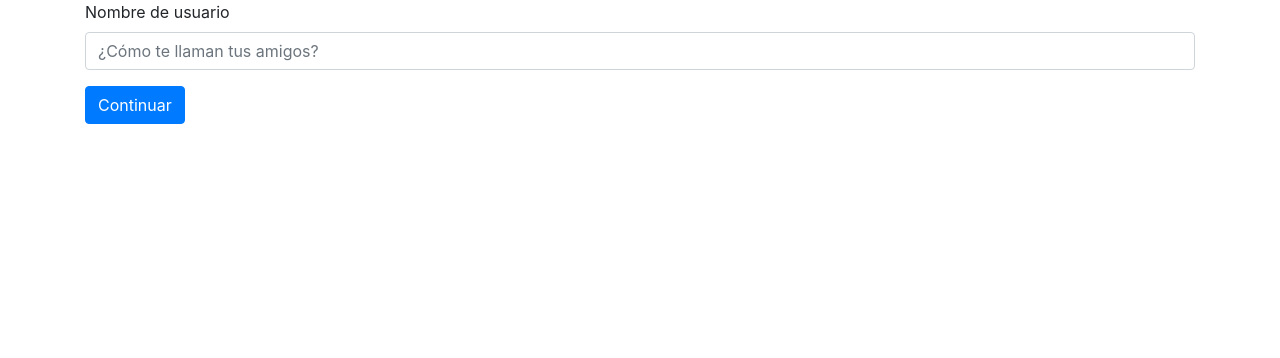
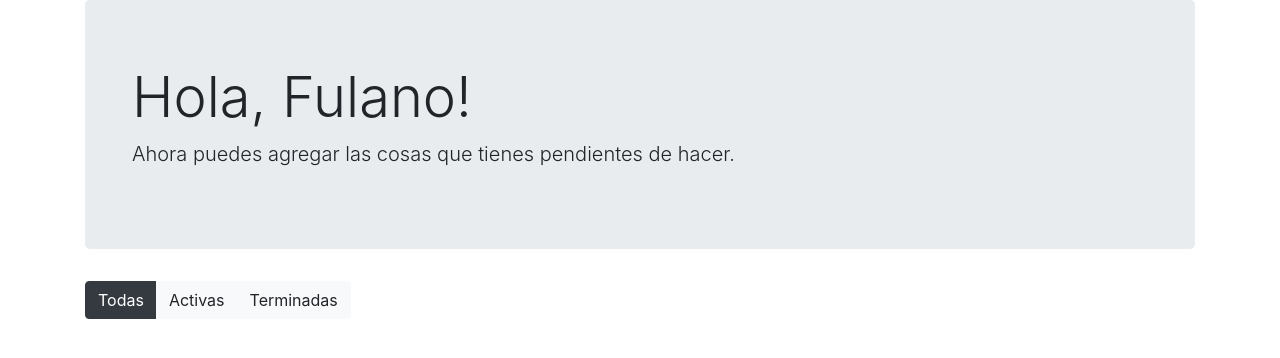
Before and after one commit to devrasec/react-workshop-lhd, a React (Create React App) app: page / in a window 1280 px wide. Shown: the top 358 px of the page. Built offline with nearby package versions, Linux system fonts and the light colour scheme.

Commit message:
Prepare demo with boilerplate

```diff
--- a/src/App.js
+++ b/src/App.js
@@ -1,7 +1,4 @@
 import React, { PureComponent } from 'react';
-import UsernameForm from './components/UsernameForm';
-import Check from './components/Check';
-import AddTodoForm from './components/AddTodoForm';
 
 const userNameKey = 'todo-username';
 const TODO_ALL = 'TODO_ALL';
@@ -15,74 +12,66 @@ class App extends PureComponent {
     nowShowing: TODO_ALL
   };
 
-  componentDidMount() {
-    if (sessionStorage.getItem(userNameKey) !== null) {
-      this.setState({ username: sessionStorage.getItem(userNameKey) });
+  /*
+    Persist todos on SessionStorage.
+  */
+  // componentDidMount() {
+  //   if (sessionStorage.getItem(userNameKey) !== null) {
+  //     this.setState({ username: sessionStorage.getItem(userNameKey) });
+  //   }
+  // }
+
+  // componentDidUpdate(prevProps, prevState) {
+  //   const persistedUsername = sessionStorage.getItem(userNameKey);
+  //   const { username } = this.state;
+
+  //   if (
+  //     (persistedUsername === null && username) ||
+  //     prevState.username !== username
+  //   ) {
+  //     sessionStorage.setItem(userNameKey, username);
+  //   }
+  // }
+
+  /*
+  onUsernameAdd = username => {};
+  */
+
+  /*
+  {
+    title: string,
+    completed: boolean,
+    username: string,
   }
-  }
+  addTodo = todoTitle => {};
+  */
 
-  componentDidUpdate(prevProps, prevState) {
-    const persistedUsername = sessionStorage.getItem(userNameKey);
-    const { username } = this.state;
+  /*
+  // Return todos filtered by nowShowing state.
+  getTodos = () => {};
+  */
 
-    if (
-      (persistedUsername === null && username) ||
-      prevState.username !== username
-    ) {
-      sessionStorage.setItem(userNameKey, username);
-    }
-  }
-
-  onUsernameAdd = username => {
-    this.setState({ username, userNameAdded: true });
-  };
-
-  addToDo = todoTitle => {
-    const todo = {
-      title: todoTitle,
-      completed: false,
-      username: this.state.username
-    };
-
-    this.setState(prevState => ({ todos: [...prevState.todos, todo] }));
-  };
-
-  getToDos = () => {
-    const { nowShowing, todos } = this.state;
-
-    switch (nowShowing) {
-      case TODO_ACTIVE:
-        return todos.filter(todo => !todo.completed);
-      case TODO_DONE:
-        return todos.filter(todo => todo.completed);
-      default:
-        return todos;
-    }
-  };
-
-  changeToDoFilter = filterBy => {
-    this.setState({ nowShowing: filterBy });
-  };
+  /*
+  changeTodoFilter = filterBy => {};
+  */
 
   render() {
-    const { username, nowShowing } = this.state;
+    const { nowShowing } = this.state;
 
     return (
       <div className="app container">
-        {!username && <UsernameForm onSubmit={this.onUsernameAdd} />}
+        {/* Render the component to add the username */}
 
-        {username && (
-          <>
         <div class="jumbotron">
           <div class="container">
-                <h1 class="display-4">Hola, {username}!</h1>
+            <h1 class="display-4">Hola, Fulano!</h1>
             <p class="lead">
               Ahora puedes agregar las cosas que tienes pendientes de hacer.
             </p>
           </div>
         </div>
 
-            <AddTodoForm onAdd={this.addToDo} />
+        {/* Render the component to add the todo */}
 
         <div className="btn-toolbar mb-3">
           <div className="btn-group">
@@ -91,7 +80,6 @@ class App extends PureComponent {
               className={`btn ${
                 nowShowing === TODO_ALL ? 'btn-dark' : 'btn-light'
               }`}
-                  onClick={() => this.changeToDoFilter(TODO_ALL)}
             >
               Todas
             </button>
@@ -101,7 +89,6 @@ class App extends PureComponent {
               className={`btn ${
                 nowShowing === TODO_ACTIVE ? 'btn-dark' : 'btn-light'
               }`}
-                  onClick={() => this.changeToDoFilter(TODO_ACTIVE)}
             >
               Activas
             </button>
@@ -111,47 +98,13 @@ class App extends PureComponent {
               className={`btn ${
                 nowShowing === TODO_DONE ? 'btn-dark' : 'btn-light'
               }`}
-                  onClick={() => this.changeToDoFilter(TODO_DONE)}
             >
               Terminadas
             </button>
           </div>
         </div>
 
-            <div>
-              {this.getToDos().map((todo, index) => (
-                <div
-                  key={index}
-                  className="card mb-3 shadow-sm rounded border-light"
-                >
-                  <div className="card-body">
-                    <div className="row align-items-center">
-                      <div className="col-2 col-sm-1">
-                        <Check />
-                      </div>
-                      <div className="col-8 col-sm">{todo.title}</div>
-                      <div className="col-2 col-sm-1">
-                        <button
-                          type="button"
-                          className="close"
-                          aria-label="Eliminar"
-                        >
-                          <span aria-hidden="true">&times;</span>
-                        </button>
-                      </div>
-                    </div>
-                  </div>
-
-                  <div className="card-footer">
-                    <small className="text-muted">
-                      Creado por {todo.username}
-                    </small>
-                  </div>
-                </div>
-              ))}
-            </div>
-          </>
-        )}
+        {/* render todos */}
       </div>
     );
   }
--- a/src/components/AddTodoForm.js
+++ b/src/components/AddTodoForm.js
@@ -1,37 +1,34 @@
 import React, { Component } from 'react';
-import classNames from 'classnames';
 
+/*
+ props:
+
+ onAdd: Function(todoTitle)
+
+*/
 export default class AddTodoForm extends Component {
   state = {
     todoTitle: ''
   };
 
-  handleChange = event => {
-    this.setState({ todoTitle: event.target.value });
-  };
+  /*
+  // Handling input onChange event.
+  handleChange = event => {};
+  */
 
-  handleSubmit = event => {
-    event.preventDefault();
-    const { todoTitle } = this.state;
-
-    if (todoTitle.trim()) {
-      this.props.onAdd(todoTitle);
-      this.setState({ todoTitle: '' });
-    }
-  };
+  /*
+  // Handling form submission;
+  handleSubmit = event => {};
+  */
 
   render() {
-    const { todoTitle } = this.state;
-
     return (
-      <form onSubmit={this.handleSubmit}>
+      <form>
         <div className="input-group mb-3">
           <input
             type="text"
             className="form-control"
-            value={todoTitle}
             placeholder="¿Qué necesitas hacer?"
-            onChange={this.handleChange}
           />
 
           <div className="input-group-append">
--- a/src/components/UsernameForm.js
+++ b/src/components/UsernameForm.js
@@ -1,5 +1,12 @@
 import React, { Component } from 'react';
 import TextInput from './TextInput';
+
+/*
+ props:
+
+ onSubmit: Function(username)
+
+*/
 
 export default class UsernameForm extends Component {
   state = {
@@ -7,37 +14,24 @@ export default class UsernameForm extends Component {
     error: ''
   };
 
-  handleSubmit = event => {
-    event.preventDefault();
-    const { username } = this.state;
+  /*
+  // validate username, must be required.
+  handleSubmit = event => {};
+  */
 
-    if (!username.trim()) {
-      this.setState({
-        error: 'El nombre de usuario es requerido',
-        username: ''
-      });
-    } else {
-      this.props.onSubmit(this.state.username);
-    }
-  };
-
-  handleChange = event => {
-    this.setState({ username: event.target.value, error: '' });
-  };
+  /*
+  // Handling input onChange event.
+  handleChange = event => {};
+  */
 
   render() {
-    const { username, error } = this.state;
-
     return (
-      <form onSubmit={this.handleSubmit}>
+      <form>
         <div className="mb-4">
           <TextInput
             label="Nombre de usuario"
             name="username"
-            value={username}
             placeholder="¿Cómo te llaman tus amigos?"
-            onChange={this.handleChange}
-            error={error}
           />
 
           <button type="submit" className="btn btn-primary">
```
Also changed, not shown: src/components/ToDoItem.js (added, +26 -0 lines). Lines whose indentation alone changed are shown as unchanged.
